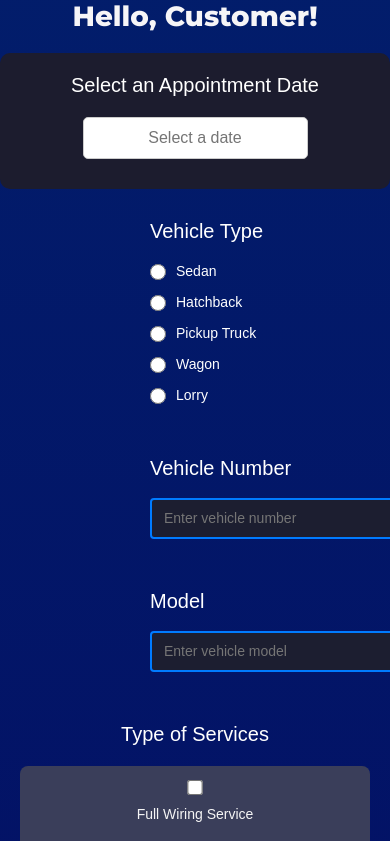
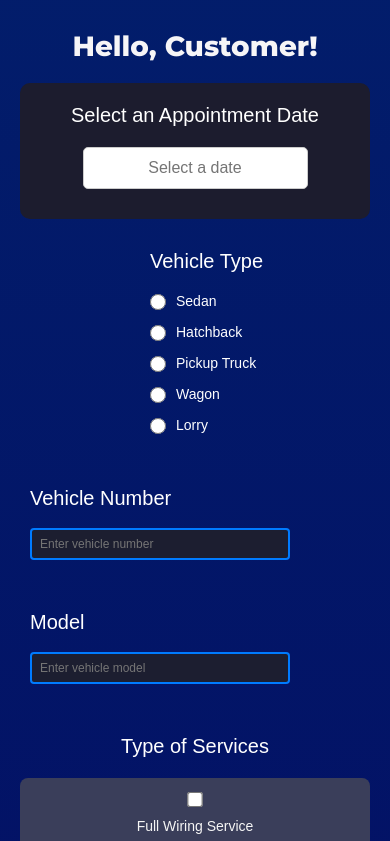
Before and after one commit to PasinduLakshanDSE/Car-Service-Booking-System, a React (Create React App) app in the folder client/: page /Booking in a window 390 px wide. Shown: the top 841 px of the page. Built offline with nearby package versions, Linux system fonts and the light colour scheme.

Commit message:
bookingfrom_responsive

```diff
--- a/client/src/Compornents/BookingFrom/Booking.jsx
+++ b/client/src/Compornents/BookingFrom/Booking.jsx
@@ -270,7 +270,7 @@ const Booking = () => {
                           htmlFor={`technician-${index}-${techIndex}`}
                           className="label"
                         >
-                          {technician}<div><a className="text-secondary border-bottom" href="">
+                          {technician}<div><a className="text-secondary border-bottom read" href="">
                             Read More
                           </a></div>
                         </label>
@@ -285,11 +285,11 @@ const Booking = () => {
           {Object.keys(selectedServices).length > 0 && (
             <div className="selection-summary">
               <h4 className="subtitle">Selected Services and Technicians</h4>
-              <ul>
+              <ul className="ul">
                 {Object.keys(selectedServices)
                   .filter((serviceName) => selectedServices[serviceName])
                   .map((serviceName) => (
-                    <li key={serviceName}>
+                    <li key={serviceName} className="li">
                       <strong>Service:</strong> {serviceName}
                       <br />
                       <strong>Technician:</strong>{" "}
--- a/client/src/Compornents/BookingFrom/booking.css
+++ b/client/src/Compornents/BookingFrom/booking.css
@@ -30,6 +30,7 @@
   font-weight: bold;
   margin: 20px;
   color: #f6f5f7;
+  padding-top: 30px;
 
 }
 
@@ -175,6 +176,46 @@ input[type="radio"] {
   transition: border-color 0.3s ease;
 }
 
+/* Responsive adjustments for smaller screens */
+@media (max-width: 768px) {
+  .vehicle-input {
+    font-size: 12px;
+    padding: 6px 10px;
+    /* Slightly smaller padding */
+  }
+}
+
+/* Extra small screens (mobile devices) */
+@media (max-width: 480px) {
+  .vehicle-input {
+    font-size: 12px;
+    padding: 5px 8px;
+
+  }
+
+  .vehicle-container {
+
+    padding: auto;
+    padding-left: 30px;
+    padding-right: 10px;
+
+
+
+    width: 300px;
+
+  }
+
+  .appointment-picker {
+
+
+    margin-left: 20px;
+    margin-right: 20px;
+    border-radius: 10px;
+    max-width: 500px;
+
+  }
+}
+
 .vehicle-number-input:focus {
   border-color: #0056b3;
   box-shadow: 0 0 4px #007bff;
@@ -258,23 +299,23 @@ input[type="radio"] {
   color: #fff;
 }
 
-ul {
+.ul {
   list-style-type: none;
   padding: 0;
 }
 
-li {
+.li {
   margin-bottom: 10px;
   color: #ddd;
 }
 
-a {
+.read {
   text-decoration: none;
   color: #84c4f2;
   margin-left: 5px;
 }
 
-a:hover {
+.read:hover {
   text-decoration: underline;
 }
 
```
